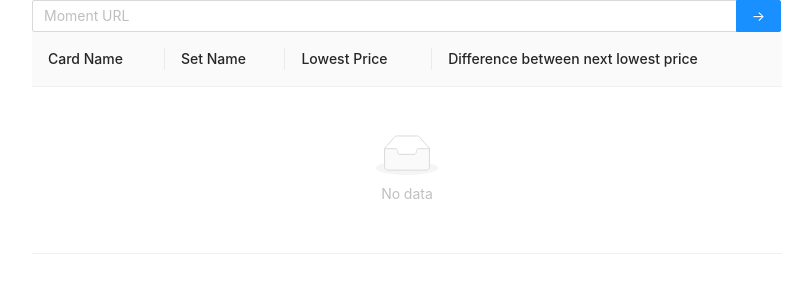
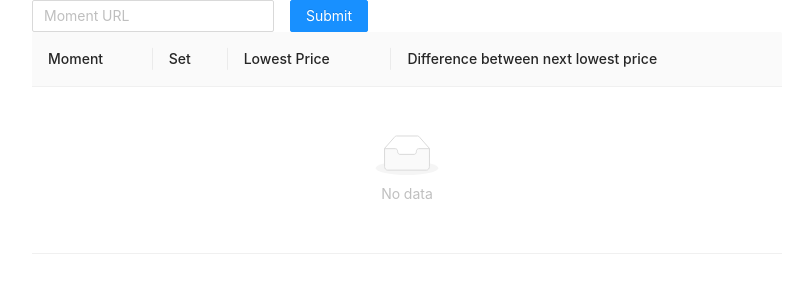
Before and after one commit to heyitaki/bottomshot, a React (Create React App) app in the folder frontend/: page / in a window 1280 px wide. Shown: the top 300 px of the page, without its empty margins (233-1045 px from the left). Built offline with nearby package versions, Linux system fonts and the light colour scheme.

Commit message:
url validation + input clear on submit

```diff
--- a/frontend/src/App/index.tsx
+++ b/frontend/src/App/index.tsx
@@ -14,12 +14,12 @@ function App() {
     setMoments((moments) => [...moments, newMoment]);
   }
 
-  function removeCardFromTable() {}
+  function removeMomentFromTable() {}
 
   return (
     <div className="page-wrapper">
       <AddMomentBar addMoment={addMomentToTable} />
-      <MomentList moments={moments} removeMoment={removeCardFromTable} />
+      <MomentList moments={moments} removeMoment={removeMomentFromTable} />
     </div>
   );
 }
--- a/frontend/src/components/AddMomentBar/index.tsx
+++ b/frontend/src/components/AddMomentBar/index.tsx
@@ -1,22 +1,50 @@
-import { Input } from 'antd';
+import { Button, Form, Input } from 'antd';
 import 'antd/dist/antd.css';
 import React from 'react';
-
-const { Search } = Input;
 
 type AddMomentBarProps = {
   addMoment: Function;
 };
 
 export default function AddMomentBar({ addMoment }: AddMomentBarProps) {
+  const [form] = Form.useForm();
+
   return (
     <>
-      <Search
+      <Form
+        form={form}
+        layout="inline"
+        onFinish={(values) => {
+          addMoment(values.url);
+          form.resetFields();
+        }}
+      >
+        <Form.Item
+          name="url"
+          rules={[
+            {
+              pattern: /(https:\/\/)?(www\.)?nbatopshot.com\/listings\/p2p\/[a-z0-9]{8}-[a-z0-9]{4}-[a-z0-9]{4}-[a-z0-9]{4}-[a-z0-9]{12}\+[a-z0-9]{8}-[a-z0-9]{4}-[a-z0-9]{4}-[a-z0-9]{4}-[a-z0-9]{12}/,
+              message: 'Please provide a valid listing URL',
+            },
+          ]}
+        >
+          <Input type="text" placeholder="Moment URL" autoComplete="off" />
+        </Form.Item>
+        <Form.Item>
+          <Button type="primary" htmlType="submit">
+            Submit
+          </Button>
+        </Form.Item>
+      </Form>
+      {/* <Search
         placeholder="Moment URL"
         allowClear
-        enterButton="->"
-        onSearch={(url) => addMoment(url)}
-      />
+        enterButton="Add moment"
+        onSearch={(url) => {
+          addMoment(url);
+        }}
+        ref={input}
+      /> */}
     </>
   );
 }
--- a/frontend/src/components/MomentList/index.tsx
+++ b/frontend/src/components/MomentList/index.tsx
@@ -10,13 +10,13 @@ type MomentListProps = {
 
 const columns: ColumnsType<Moment> = [
   {
-    key: 'cardName',
-    title: 'Card Name',
-    dataIndex: 'cardName',
+    key: 'momentName',
+    title: 'Moment',
+    dataIndex: 'momentName',
   },
   {
     key: 'setName',
-    title: 'Set Name',
+    title: 'Set',
     dataIndex: 'setName',
   },
   {
--- a/frontend/src/models/Moment.ts
+++ b/frontend/src/models/Moment.ts
@@ -1,6 +1,6 @@
 export interface Moment {
   key: string;
-  cardName: string;
+  momentName: string;
   setName: string;
   lowestPrice: number;
   diffNextLowest: number;
--- a/frontend/src/routes/moment.ts
+++ b/frontend/src/routes/moment.ts
@@ -14,9 +14,10 @@ export const getMomentData = (url: string): Promise<MomentData> => {
 };
 
 export const transformMomentDataToMoment = (data: MomentData): Moment => {
+  console.log('player name', data.playerName);
   return {
     key: data.topshotId,
-    cardName: data.playerName,
+    momentName: data.playerName,
     setName: data.setName,
     lowestPrice: data.minPrice,
     diffNextLowest: 10,
```
Also changed, not shown: 1 other file (tests, documents, lock files or other folders).
